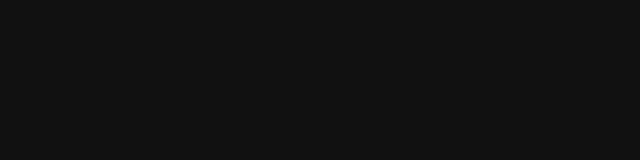
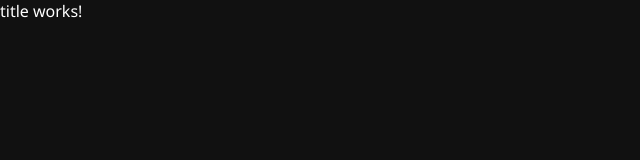
Before and after one commit to Rodrigo-Monteiro-Lima/angular-blog, an Angular app: page / in a window 1280 px wide. Shown: the top 160 px of the page, without its empty margins (0-640 px from the left). Built offline with nearby package versions, Linux system fonts and the light colour scheme.

Commit message:
docs: titel

```diff
--- a/src/app/app.component.html
+++ b/src/app/app.component.html
@@ -1 +1,2 @@
+<app-title></app-title>
 <router-outlet></router-outlet>
--- a/src/app/app.module.ts
+++ b/src/app/app.module.ts
@@ -6,13 +6,15 @@ import { AppComponent } from './app.component';
 import { HeaderComponent } from './components/header/header.component';
 import { CenterNewsComponent } from './components/center-news/center-news.component';
 import { SideNewsComponent } from './components/side-news/side-news.component';
+import { TitleComponent } from './components/title/title.component';
 
 @NgModule({
   declarations: [
     AppComponent,
     HeaderComponent,
     CenterNewsComponent,
-    SideNewsComponent
+    SideNewsComponent,
+    TitleComponent
   ],
   imports: [
     BrowserModule,
--- /dev/null
+++ b/src/app/components/title/title.component.html
@@ -0,0 +1 @@
+<p>title works!</p>
```
Also changed, not shown: src/app/components/title/title.component.ts (added, +10 -0 lines), src/app/components/title/title.component.css (added).
